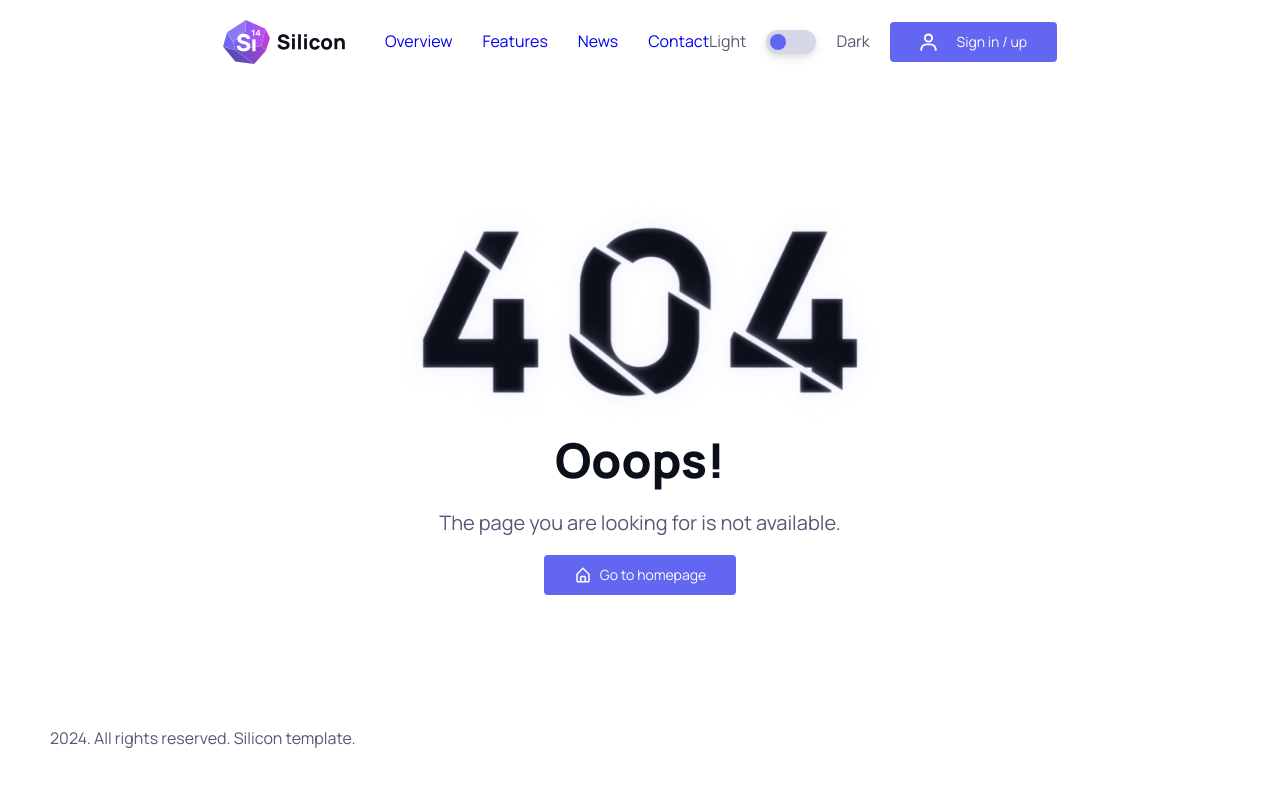
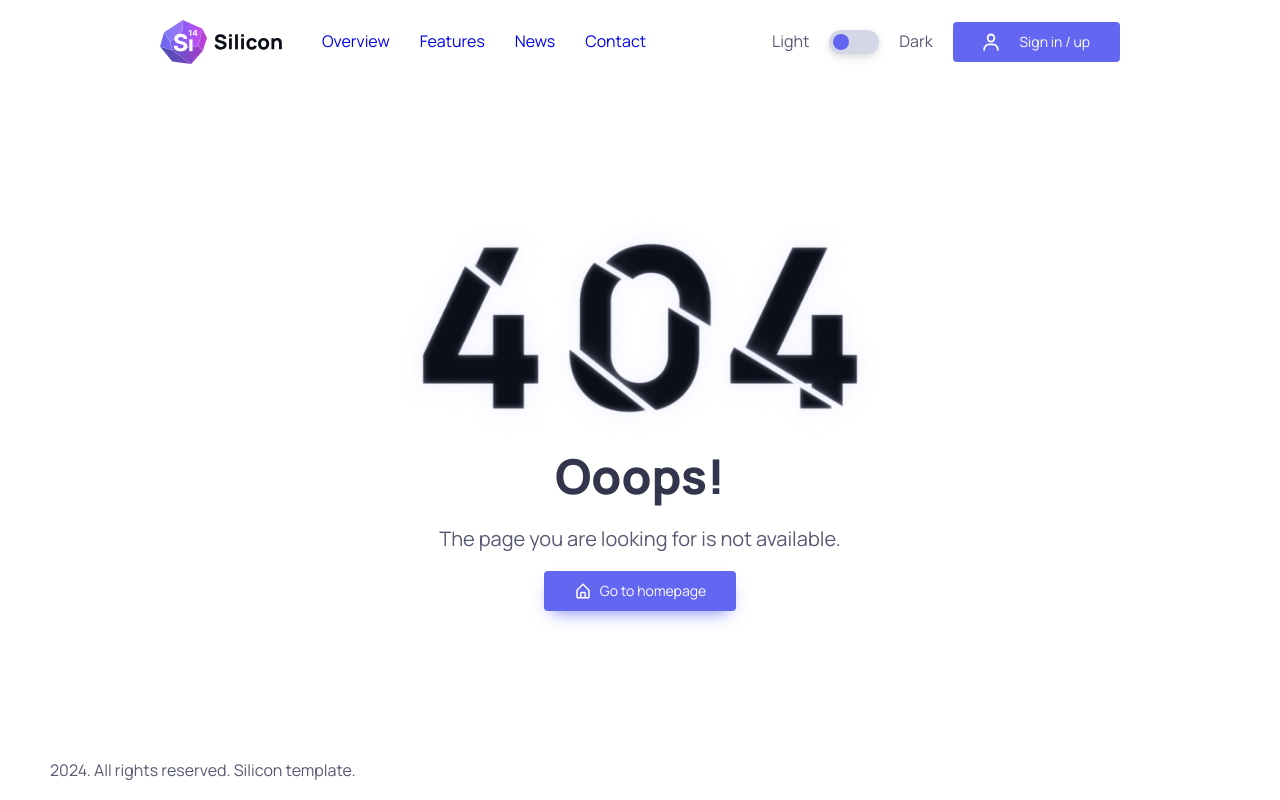
Before and after one commit to KimmoKAhola/Silicon-Kimmo-Ahola, a React (Vite) app: page /error in a window 1280 px wide. Built offline with nearby package versions, Linux system fonts and the light colour scheme.

Commit message:
testing error page

```diff
--- a/src/css/main.css
+++ b/src/css/main.css
@@ -2076,6 +2076,12 @@ input:focus {
   place-self: start;
 }
 
+#error-wrapper {
+  display: grid;
+  grid-template-rows: 1fr auto;
+  height: 90vh;
+}
+
 .error-container {
   display: flex;
   flex-direction: column;
@@ -2096,10 +2102,17 @@ input:focus {
   align-items: center;
   gap: 16px;
 }
+.error-container #error-test-bottom p {
+  color: #33354D;
+}
 .error-container #error-test-bottom #error-text {
   text-align: center;
   color: #565973;
 }
+.error-container button {
+  background: #6366F1;
+  box-shadow: 0px 8px 18px -8px rgba(99, 102, 241, 0.9);
+}
 .error-container button span a {
   display: flex;
   align-items: center;
@@ -2109,7 +2122,6 @@ input:focus {
 
 #error-footer {
   padding-left: 50px;
-  padding-bottom: 48px;
 }
 
 /*# sourceMappingURL=main.css.map */
--- a/src/css/scss/sections/error/components/_content.scss
+++ b/src/css/scss/sections/error/components/_content.scss
@@ -1,3 +1,9 @@
+#error-wrapper {
+  display: grid;
+  grid-template-rows: 1fr auto;
+  height: 90vh;
+}
+
 .error-container {
   display: flex;
   flex-direction: column;
@@ -19,6 +25,10 @@
     flex-direction: column;
     align-items: center;
     gap: 16px;
+    p{
+      color: $gray-800;
+
+    }
     #error-text{
       text-align: center;
       color: $gray-700;
@@ -26,6 +36,7 @@
   }
 
   button {
+    @include shadow-primary;
     span {
       a {
         display: flex;
@@ -39,5 +50,5 @@
 
 #error-footer {
   padding-left: 50px;
-  padding-bottom: 48px;
+  //padding-bottom: 48px;
 }
--- a/src/views/Error.jsx
+++ b/src/views/Error.jsx
@@ -8,10 +8,12 @@ function ErrorFooter() {
 
 const Error = () => {
     return (
-        <div className="wrapper">
+        <div>
             <Navbar/>
-            <Content/>
-            <ErrorFooter/>
+            <div id="error-wrapper">
+                <Content/>
+                <div id="test"><ErrorFooter/></div>
+            </div>
         </div>
     )
 }
--- a/src/views/sections/error/Content.jsx
+++ b/src/views/sections/error/Content.jsx
@@ -6,11 +6,13 @@ import Error_Background from '../../../images/error/error-background.png'
 const Content = () => {
     return (
         <div className="error-container">
-            <img id="error-404-logo" src={Error_Background} alt="TODO"/>
+            <img id="error-404-logo" src={Error_Background} alt="error logo"/>
             <div id="error-test-bottom"><p className="d5">Ooops!</p>
                 <p id="error-text" className="text-xl">The page you are looking for is not available.</p>
                 <button id="error-button" className="primary-button">
-                    <span><Link to="/"><img src={HomeIcon} alt=""/>Go to homepage</Link></span>
+                    <span>
+                        <Link to="/"><img src={HomeIcon} alt=""/>Go to homepage</Link>
+                    </span>
                 </button>
 
             </div>
```
Also changed, not shown: 1 other file (tests, documents, lock files or other folders).
